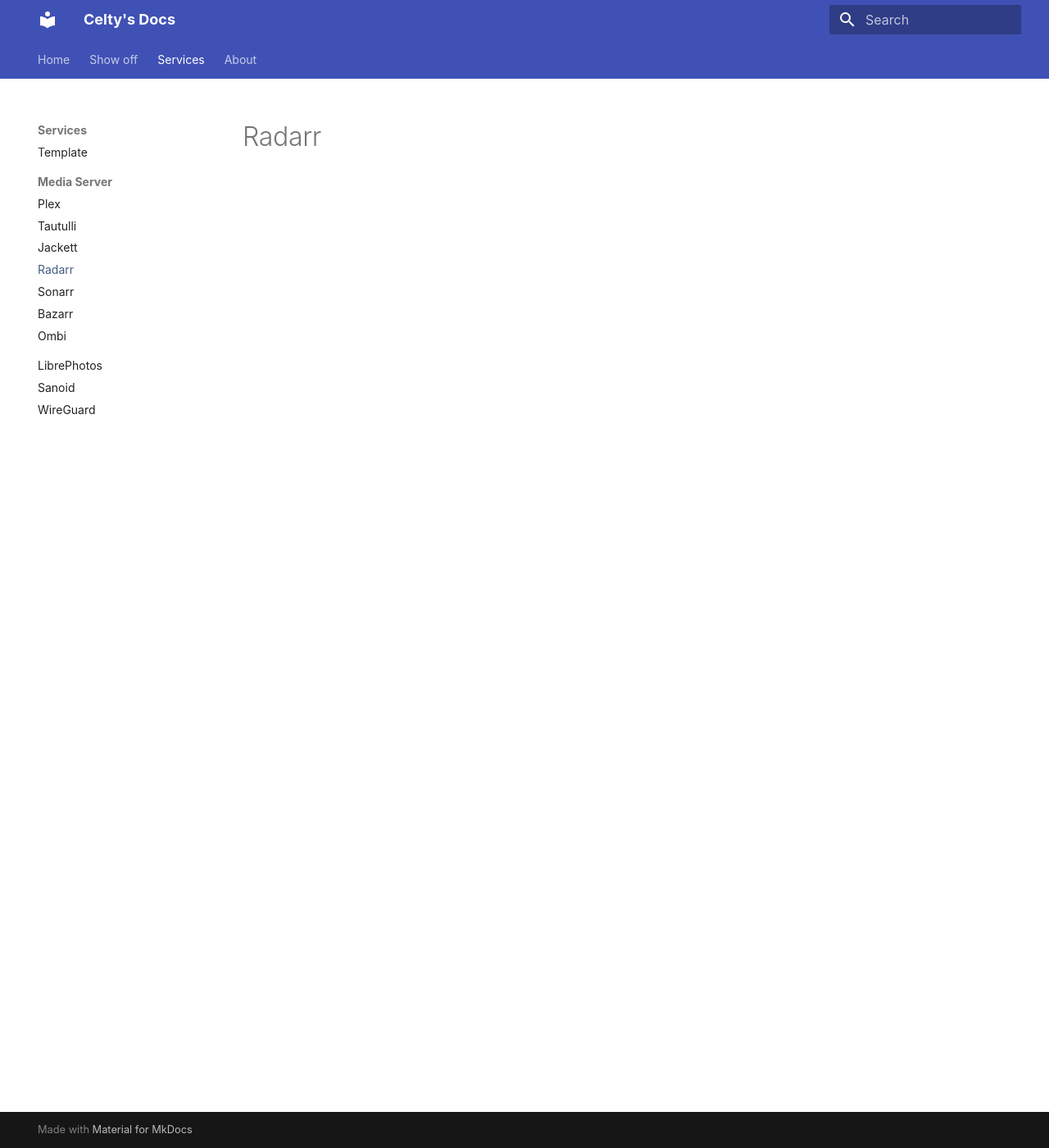
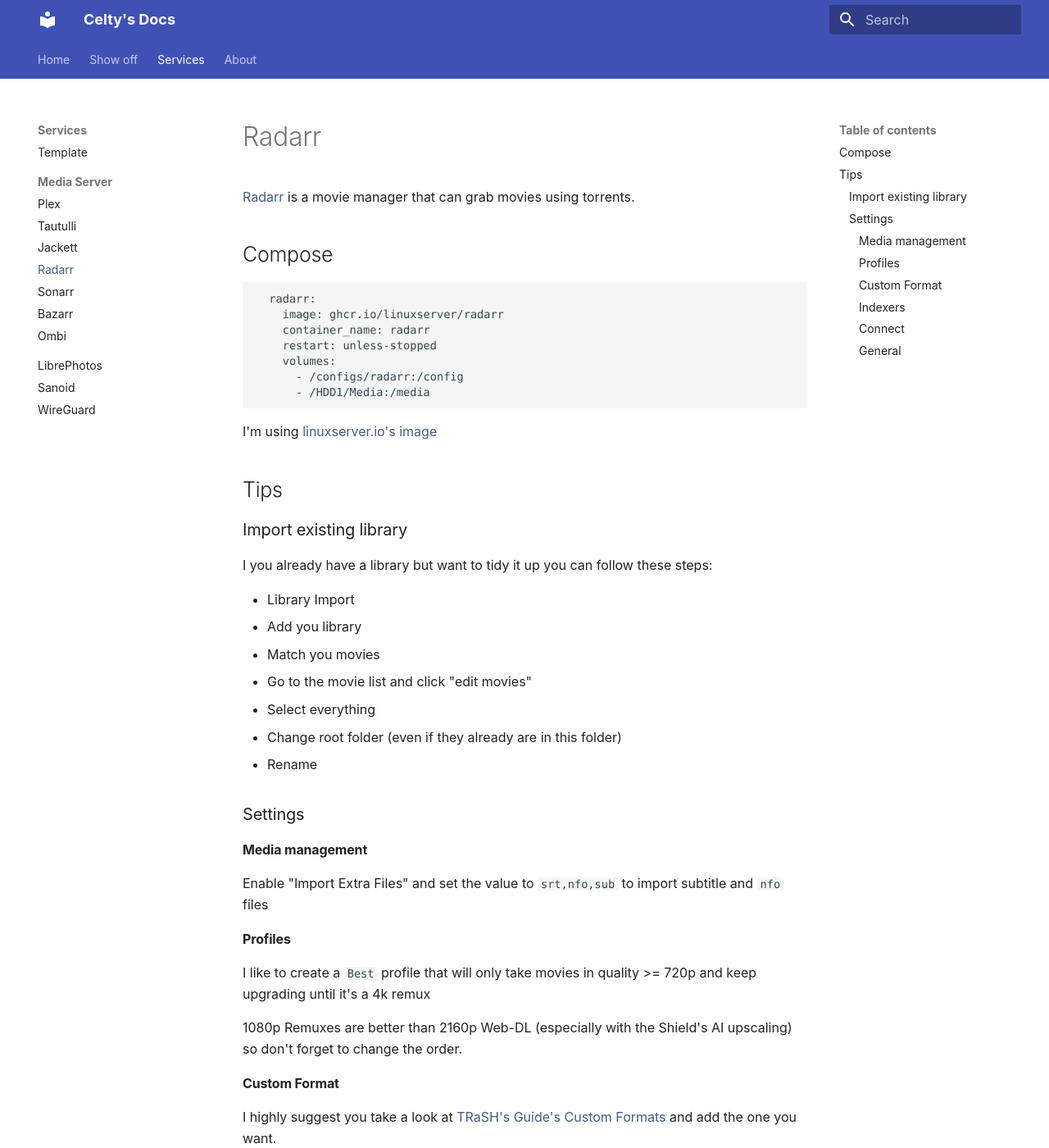
Before and after one commit to xorob0/docs, an MkDocs documentation site: the page built from docs/services/radarr.md, in a window 1280 px wide and 1400 px high. Shown: the whole window at 82% size. Built offline with MkDocs 1.6.1 and Material for MkDocs 9.7.7, drawn with Linux system fonts in a browser that asks for light colours; some of the changed text lies outside the part shown.

Commit message:
update radarr

````diff
--- a/docs/services/radarr.md
+++ b/docs/services/radarr.md
@@ -1 +1,67 @@
 # Radarr
+
+[Radarr](https://wiki.servarr.com/Radarr) is a movie manager that can grab movies using torrents.
+
+## Compose
+
+```
+  radarr:
+    image: ghcr.io/linuxserver/radarr
+    container_name: radarr
+    restart: unless-stopped
+    volumes:
+      - /configs/radarr:/config
+      - /HDD1/Media:/media
+```
+
+I'm using [linuxserver.io's image](https://docs.linuxserver.io/images/docker-radarr)
+
+## Tips
+
+### Import existing library
+
+I you already have a library but want to tidy it up you can follow these steps:
+
+- Library Import
+- Add you library
+- Match you movies
+- Go to the movie list and click "edit movies"
+- Select everything
+- Change root folder (even if they already are in this folder)
+- Rename
+
+### Settings
+
+#### Media management
+
+Enable "Import Extra Files" and set the value to `srt,nfo,sub` to import subtitle and `nfo` files
+
+#### Profiles
+
+I like to create a `Best` profile that will only take movies in quality >= 720p and keep upgrading until it's a 4k remux
+
+1080p Remuxes are better than 2160p Web-DL (especially with the Shield's AI upscaling) so don't forget to change the order.
+
+#### Custom Format
+
+I highly suggest you take a look at [TRaSH's Guide's Custom Formats](https://trash-guides.info/Radarr/V3/Radarr-collection-of-custom-formats/) and add the one you want.
+
+![Custom Formats](../assets/custom_formats.png)
+
+And don't forget to add them to your profiles
+
+![Profile "best"](../assets/profile_best.png)
+
+#### Indexers
+
+Don't bother with Radarr's built in indexers support, use jackett for everything. It has better search and rss support and get updated more often.
+
+You can add some restrictions to your releases. On my setup I restrict anything containing `XXX` or `Porn` to be sure to never get adult parody of my movies. This could cause some issue with some movies containing those terms through.
+
+#### Connect
+
+It might look dumb to enable connect at first since Plex automatically scan new files. But if you've got a upgrade Plex will only scan the movie if the name changes, it's always better to have it enabled.
+
+#### General
+
+Don't forget to enable security and disable analytics.
````
Also changed, not shown: docs/assets/custom_formats.png (added), docs/assets/profile_best.png (added).
